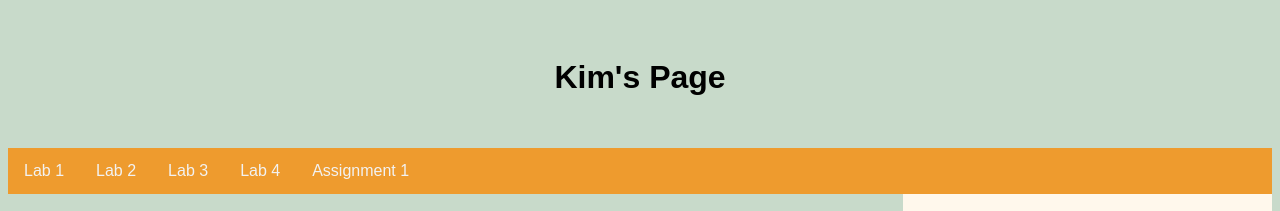
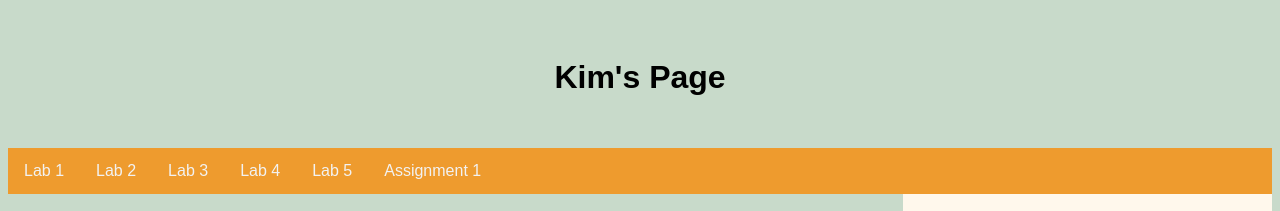
Before and after one commit to Kimmm-c/COMP1537_lab1, a plain HTML site: page index.html in a window 1280 px wide. Shown: the top 211 px of the page. Drawn offline with Linux system fonts and the light colour scheme.

Commit message:
add lab 5

```diff
--- a/index.html
+++ b/index.html
@@ -105,6 +105,7 @@
 
         <a href="./Lab3/index.html"> Lab 3 </a>
         <a href="./Lab4/index.html"> Lab 4 </a>
+        <a href="./Lab5/index.html"> Lab 5 </a>
         <a href="./Assignment 1/index.html"> Assignment 1 </a>
 
     </div>
```
